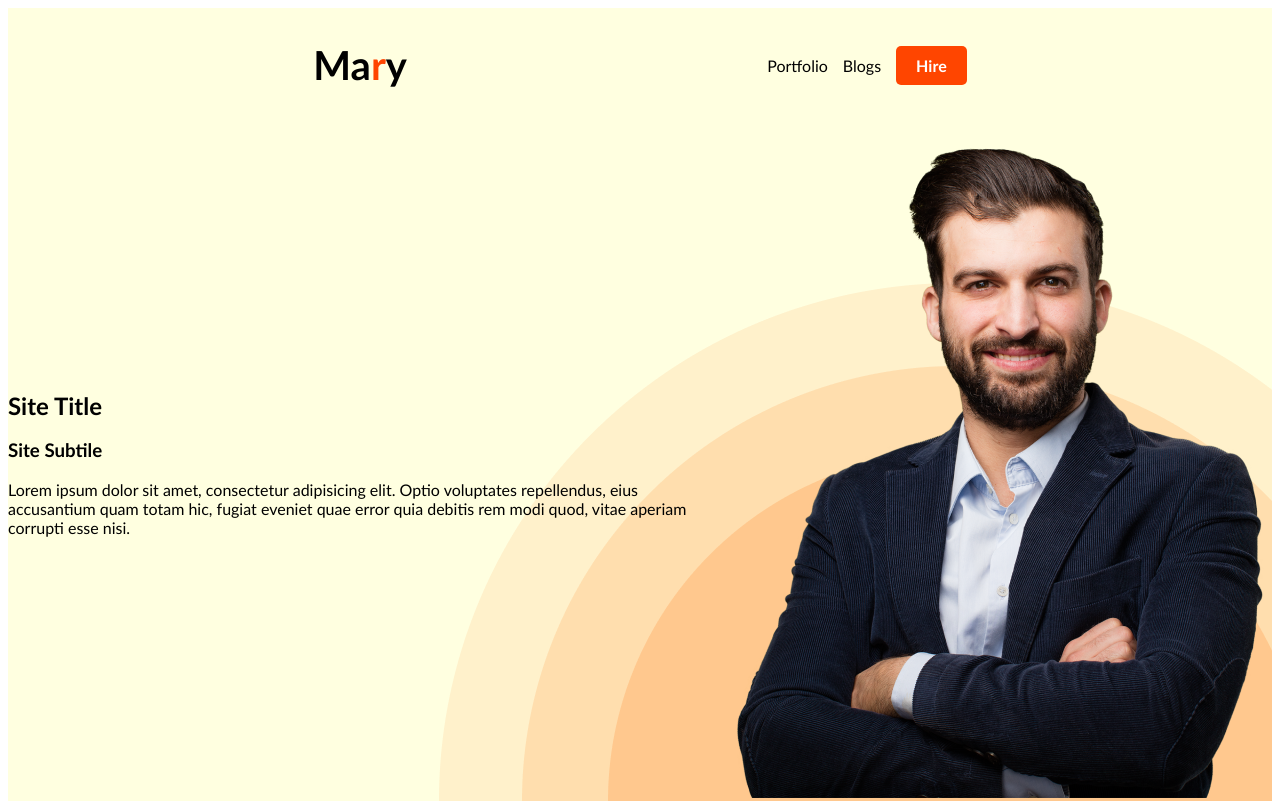
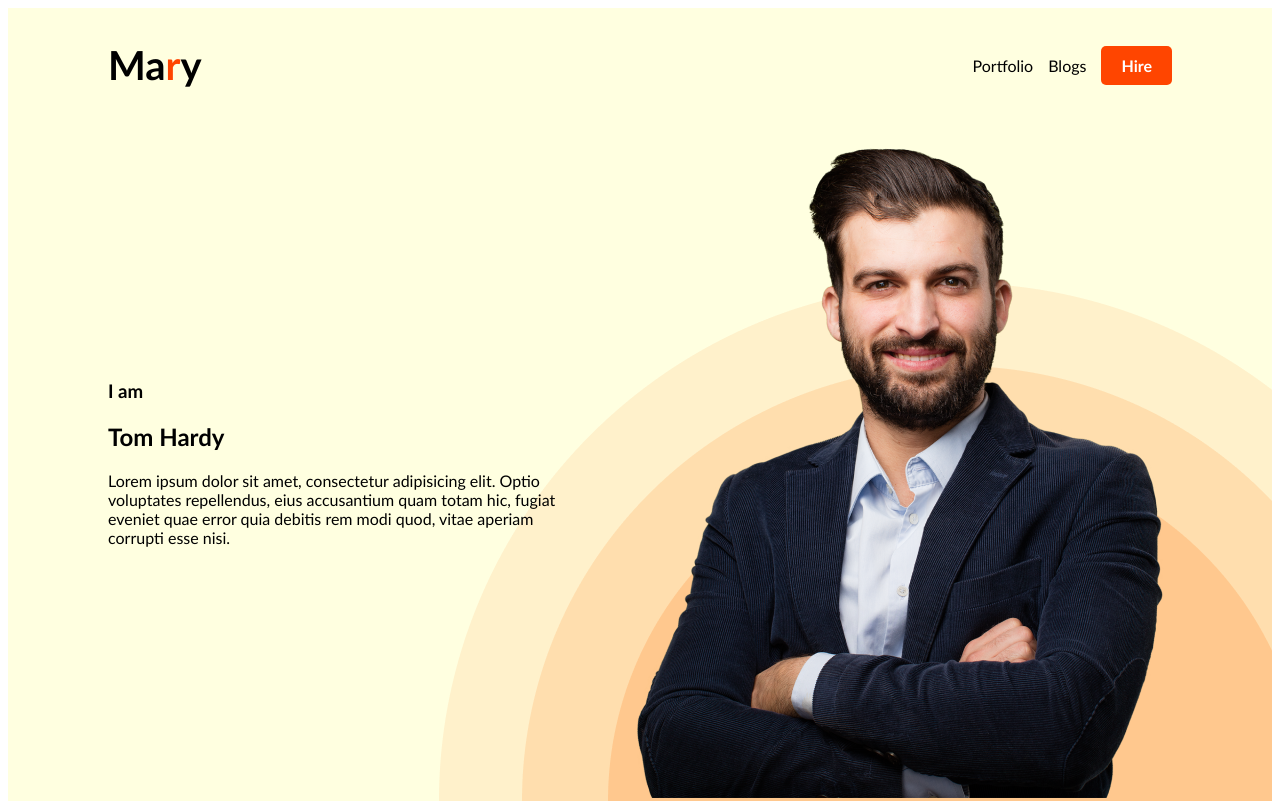
Before and after one commit to nurealammiaji/developer-portfolio-reloaded, a plain HTML site: page index.html in a window 1280 px wide. Drawn offline with Linux system fonts and the light colour scheme.

Commit message:
common width added

```diff
--- a/index.html
+++ b/index.html
@@ -9,7 +9,8 @@
 </head>
 <body>
     <header>
-        <nav class="navigation">
+        <section>
+        <nav class="navigation common-width">
             <div>
                 <h2 class="site-title">Ma<span>r</span>y</h2>
             </div>
@@ -21,15 +22,18 @@
                 </ul>
             </div>
         </nav>
-        <section class="section-one hardy-bg">
-            <div>
-                <h1>Site Title</h1>
-                <h3>Site Subtile</h3>
-                <p>Lorem ipsum dolor sit amet, consectetur adipisicing elit. Optio voluptates repellendus, eius accusantium quam totam hic, fugiat eveniet quae error quia debitis rem modi quod, vitae aperiam corrupti esse nisi.</p>
+        <div class="hardy-bg">
+            <div class="hardy-info common-width">
+                <div>
+                    <h3>I am</h3>
+                    <h1>Tom Hardy</h1>
+                    <p>Lorem ipsum dolor sit amet, consectetur adipisicing elit. Optio voluptates repellendus, eius accusantium quam totam hic, fugiat eveniet quae error quia debitis rem modi quod, vitae aperiam corrupti esse nisi.</p>
+                </div>
+                <div>
+                    <img src="./images/hardy.png" alt="">
+                </div>
             </div>
-            <div>
-                <img src="./images/hardy.png" alt="">
-            </div>
+        </div>
         </section>
     </header>
     <main>
--- a/styles/portfolio.css
+++ b/styles/portfolio.css
@@ -1,5 +1,9 @@
 *{
     font-family: 'Gill Sans', 'Gill Sans MT', Calibri, 'Trebuchet MS', sans-serif;
+}
+
+.common-width{
+    margin: 0px 100px;
 }
 
 header{
@@ -8,7 +12,7 @@ header{
 
 .navigation{
     display: flex;
-    justify-content: space-evenly;
+    justify-content: space-between;
     align-items: center;
 }
 
@@ -44,7 +48,7 @@ span{
     font-weight: 700;
 }
 
-.section-one{
+.hardy-info{
     display: flex;
     align-items: center;
 }
```
